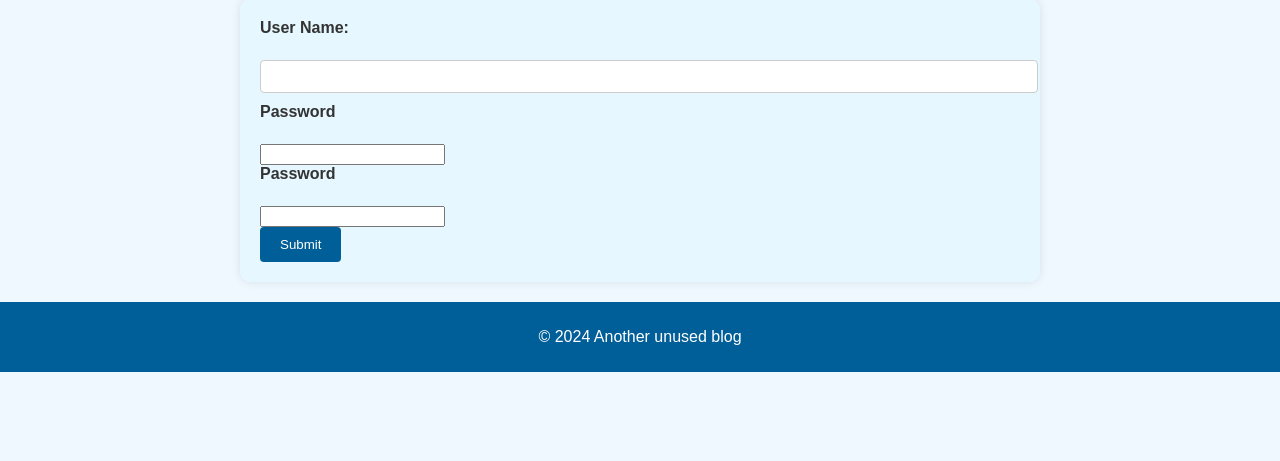
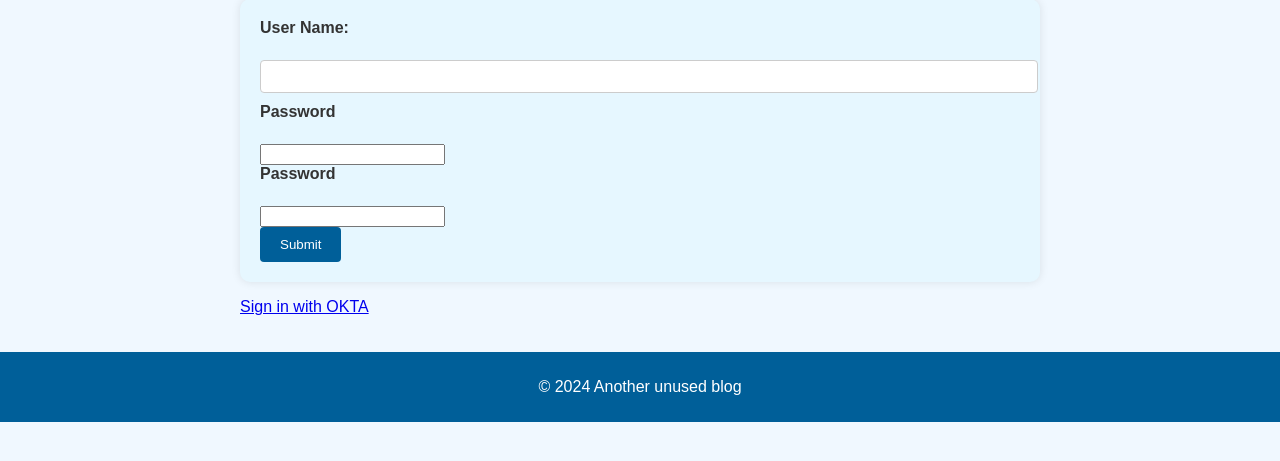
Before and after one commit to roadwarrior99/blog2, a Flask app: page /login in a window 1280 px wide. Shown: the part 223-684 px from the top of the page. Run offline with Flask 3, Linux system fonts and the light colour scheme; parts of the project's set-up code (start-up, migrations or seed data) failed here and were passed over; some libraries are stand-ins or nearby versions.

```diff
--- a/templates/login.html
+++ b/templates/login.html
@@ -17,4 +17,5 @@
 
     <input type="submit" value="Submit">
 </form>
+    <p><a href="{{ url_for("okta_auth_redirect") }}">Sign in with OKTA</a></p>
 {% endblock %}
```
